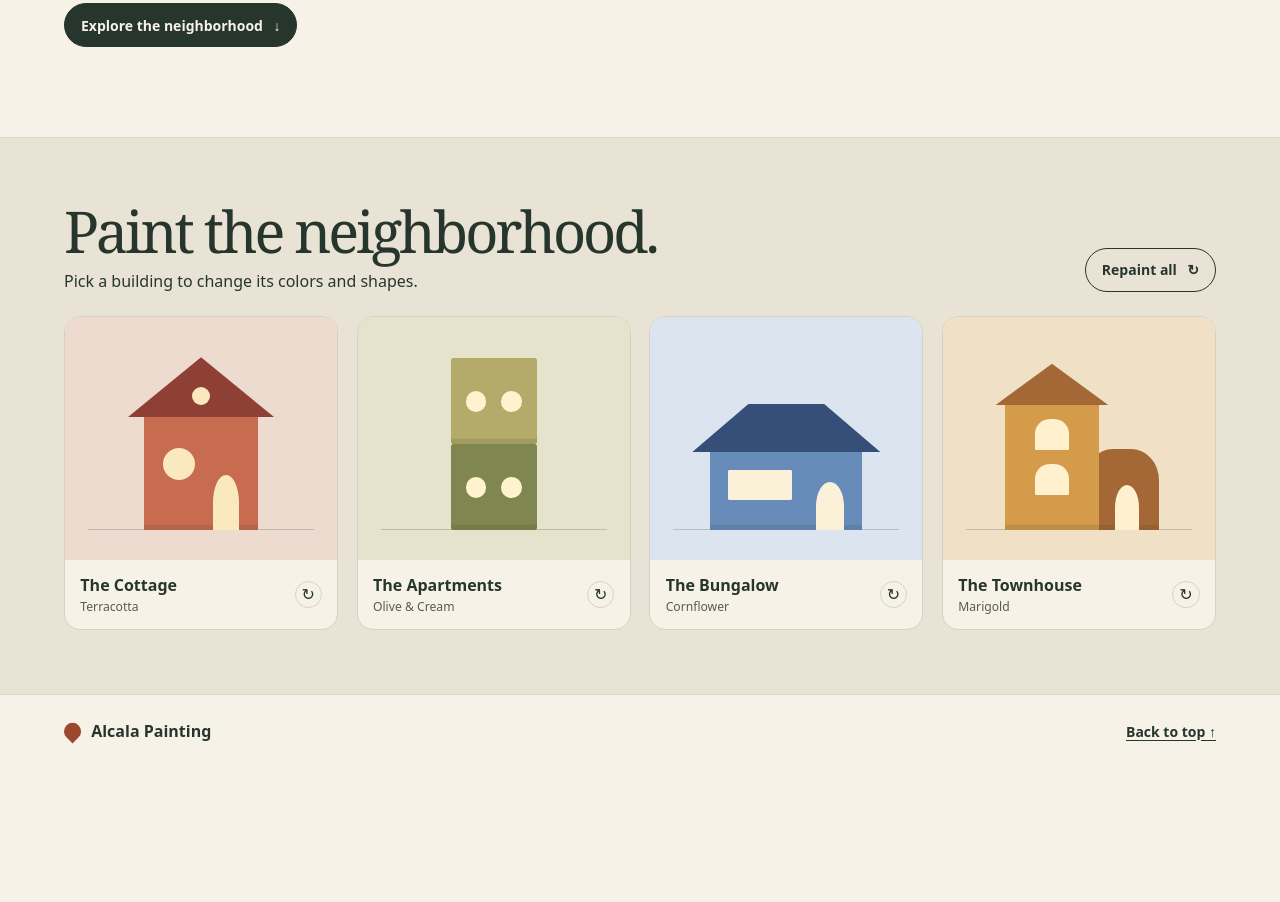
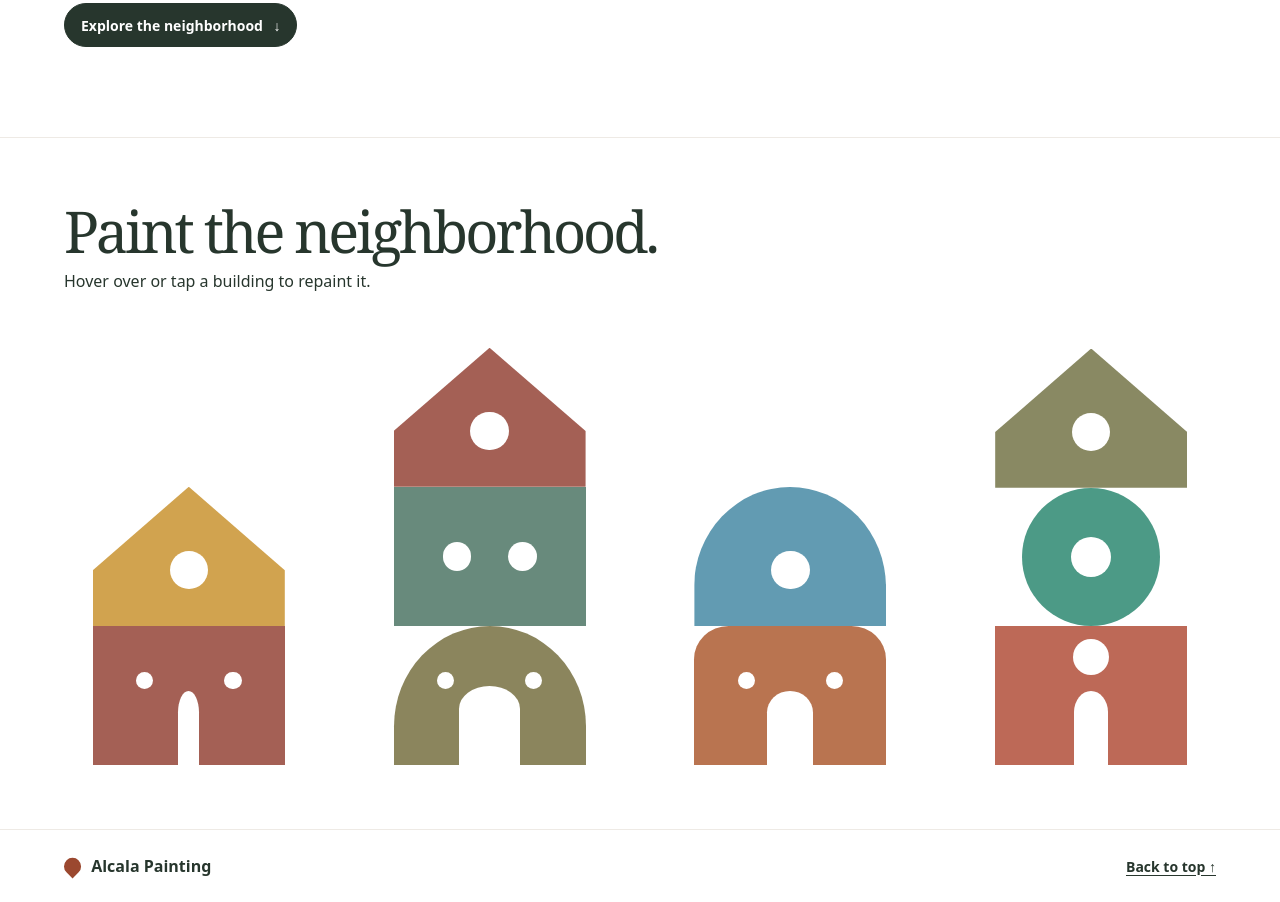
Before and after one commit to AlcalaPainting/AlcalaPainting.github.io, a plain HTML site: page index.html in a window 1280 px wide. Shown: the part 433-1335 px from the top of the page. Before the commit the page ends 1200 px from the top, so only its background shows below. Drawn offline with Linux system fonts and the light colour scheme.

Commit message:
Simplify the neighborhood and repaint buildings on hover

```diff
--- a/index.html
+++ b/index.html
@@ -4,7 +4,7 @@
   <meta charset="utf-8">
   <meta name="viewport" content="width=device-width, initial-scale=1">
   <meta name="description" content="Try fresh paint colors on four geometric homes from Alcala Painting.">
-  <meta name="theme-color" content="#f7f2e8">
+  <meta name="theme-color" content="#ffffff">
   <title>Alcala Painting</title>
   <link rel="stylesheet" href="styles.css">
   <script src="paint.js" defer></script>
@@ -25,74 +25,28 @@
     <section class="neighborhood" id="paint" aria-labelledby="paint-title">
       <div class="frame">
         <div class="section-heading">
-          <div>
-            <h2 id="paint-title">Paint the neighborhood.</h2>
-            <p>Pick a building to change its colors and shapes.</p>
-          </div>
-          <button class="paint-all" type="button" disabled>Repaint all <span aria-hidden="true">↻</span></button>
+          <h2 id="paint-title">Paint the neighborhood.</h2>
+          <p>Hover over or tap a building to repaint it.</p>
         </div>
 
-        <span id="repaint-label" class="visually-hidden">Repaint</span>
         <div class="buildings">
-          <button class="building cottage" type="button" data-finish="0" aria-labelledby="repaint-label cottage-name" aria-describedby="cottage-finish" disabled>
-            <span class="stage" aria-hidden="true">
-              <span class="art">
-                <span class="wall"></span>
-                <span class="roof"></span>
-                <span class="roof-window"></span>
-                <span class="round-window"></span>
-                <span class="door"></span>
-              </span>
-            </span>
-            <span class="card-caption">
-              <span><strong id="cottage-name">The Cottage</strong><span class="finish" id="cottage-finish">Terracotta</span></span>
-              <span class="repaint-icon" aria-hidden="true">↻</span>
-            </span>
+          <button class="building cottage" type="button" data-finish="0" aria-label="Repaint the cottage" disabled>
+            <span class="layer top" aria-hidden="true"><span class="windows"><i></i></span></span>
+            <span class="layer ground" aria-hidden="true"><span class="windows"><i></i><i></i></span><span class="door"></span></span>
           </button>
-
-          <button class="building apartments" type="button" data-finish="0" aria-labelledby="repaint-label apartments-name" aria-describedby="apartments-finish" disabled>
-            <span class="stage" aria-hidden="true">
-              <span class="art">
-                <span class="floor floor-top"><i></i><i></i></span>
-                <span class="floor floor-bottom"><i></i><i></i></span>
-              </span>
-            </span>
-            <span class="card-caption">
-              <span><strong id="apartments-name">The Apartments</strong><span class="finish" id="apartments-finish">Olive &amp; Cream</span></span>
-              <span class="repaint-icon" aria-hidden="true">↻</span>
-            </span>
+          <button class="building apartments" type="button" data-finish="0" aria-label="Repaint the apartments" disabled>
+            <span class="layer top" aria-hidden="true"><span class="windows"><i></i></span></span>
+            <span class="layer middle" aria-hidden="true"><span class="windows"><i></i><i></i></span></span>
+            <span class="layer ground" aria-hidden="true"><span class="windows"><i></i><i></i></span><span class="door"></span></span>
           </button>
-
-          <button class="building bungalow" type="button" data-finish="0" aria-labelledby="repaint-label bungalow-name" aria-describedby="bungalow-finish" disabled>
-            <span class="stage" aria-hidden="true">
-              <span class="art">
-                <span class="wall"></span>
-                <span class="roof"></span>
-                <span class="picture-window"></span>
-                <span class="door"></span>
-              </span>
-            </span>
-            <span class="card-caption">
-              <span><strong id="bungalow-name">The Bungalow</strong><span class="finish" id="bungalow-finish">Cornflower</span></span>
-              <span class="repaint-icon" aria-hidden="true">↻</span>
-            </span>
+          <button class="building bungalow" type="button" data-finish="0" aria-label="Repaint the bungalow" disabled>
+            <span class="layer top" aria-hidden="true"><span class="windows"><i></i></span></span>
+            <span class="layer ground" aria-hidden="true"><span class="windows"><i></i><i></i></span><span class="door"></span></span>
           </button>
-
-          <button class="building townhouse" type="button" data-finish="0" aria-labelledby="repaint-label townhouse-name" aria-describedby="townhouse-finish" disabled>
-            <span class="stage" aria-hidden="true">
-              <span class="art">
-                <span class="wing"></span>
-                <span class="wall"></span>
-                <span class="roof"></span>
-                <span class="upper-window"></span>
-                <span class="lower-window"></span>
-                <span class="door"></span>
-              </span>
-            </span>
-            <span class="card-caption">
-              <span><strong id="townhouse-name">The Townhouse</strong><span class="finish" id="townhouse-finish">Marigold</span></span>
-              <span class="repaint-icon" aria-hidden="true">↻</span>
-            </span>
+          <button class="building townhouse" type="button" data-finish="0" aria-label="Repaint the townhouse" disabled>
+            <span class="layer top" aria-hidden="true"><span class="windows"><i></i></span></span>
+            <span class="layer middle" aria-hidden="true"><span class="windows"><i></i></span></span>
+            <span class="layer ground" aria-hidden="true"><span class="windows"><i></i></span><span class="door"></span></span>
           </button>
         </div>
         <p class="visually-hidden" role="status" id="paint-status"></p>
--- a/paint.js
+++ b/paint.js
@@ -1,33 +1,22 @@
-const paintFinishes = [
-  ['Terracotta', 'Sage', 'Lilac'],
-  ['Olive & Cream', 'Plum & Blush', 'Navy & Sky'],
-  ['Cornflower', 'Paprika', 'Eucalyptus'],
-  ['Marigold', 'Mulberry', 'Lagoon'],
-];
+const buildings = document.querySelectorAll('.building');
+const paintStatus = document.querySelector('#paint-status');
+const finishCount = 3;
 
-const buildings = [...document.querySelectorAll('.building')];
-const repaintAll = document.querySelector('.paint-all');
-const paintStatus = document.querySelector('#paint-status');
-
-function repaint(building, finishes) {
-  const nextFinish = (Number(building.dataset.finish) + 1) % finishes.length;
-  const finish = finishes[nextFinish];
-
+function repaint(building) {
+  const nextFinish = (Number(building.dataset.finish) + 1) % finishCount;
   building.dataset.finish = nextFinish;
-  building.querySelector('.finish').textContent = finish;
-  return finish;
+  return nextFinish;
 }
 
-buildings.forEach((building, index) => {
+buildings.forEach((building) => {
+  building.addEventListener('pointerenter', (event) => {
+    if ((event.pointerType === 'mouse' || event.pointerType === 'pen') && event.buttons === 0) {
+      repaint(building);
+    }
+  });
   building.addEventListener('click', () => {
-    const finish = repaint(building, paintFinishes[index]);
-    paintStatus.textContent = `${building.querySelector('strong').textContent} repainted in ${finish}.`;
+    const nextFinish = repaint(building);
+    paintStatus.textContent = `${building.getAttribute('aria-label')}. Design ${nextFinish + 1} of ${finishCount}.`;
   });
   building.disabled = false;
 });
-
-repaintAll.addEventListener('click', () => {
-  const finishes = buildings.map((building, index) => repaint(building, paintFinishes[index]));
-  paintStatus.textContent = `All four buildings repainted in ${finishes.join(', ')}.`;
-});
-repaintAll.disabled = false;
--- a/styles.css
+++ b/styles.css
@@ -1,6 +1,6 @@
 :root {
   color-scheme: light;
-  --paper: #f7f2e8;
+  --paper: #fff;
   --ink: #27362d;
   --accent: #9b482f;
   font-family: system-ui, sans-serif;
@@ -81,8 +81,7 @@ button { font: inherit; }
   margin: 1.4rem 0 1.65rem;
 }
 
-.intro-link,
-.paint-all {
+.intro-link {
   display: inline-flex;
   align-items: center;
   gap: .65rem;
@@ -92,9 +91,6 @@ button { font: inherit; }
   font-weight: 650;
   font-size: .875rem;
   text-decoration: none;
-}
-
-.intro-link {
   background: var(--ink);
   color: var(--paper);
 }
@@ -102,18 +98,8 @@ button { font: inherit; }
 .intro-link:hover { background: #3c5043; }
 
 .neighborhood {
-  background: #e9e3d6;
-  border-block: 1px solid #ded7c9;
+  border-block: 1px solid #eeeae5;
   padding-block: clamp(2.5rem, 5vw, 4.5rem);
-}
-
-.section-heading {
-  display: flex;
-  justify-content: space-between;
-  align-items: end;
-  flex-wrap: wrap;
-  gap: 1rem;
-  margin-bottom: 1.5rem;
 }
 
 .section-heading h2 {
@@ -124,268 +110,161 @@ button { font: inherit; }
 
 .section-heading p { margin: .65rem 0 0; }
 
-.paint-all {
-  background: transparent;
-  color: var(--ink);
-}
-
-.paint-all:hover:enabled { background: var(--paper); }
-button:enabled { cursor: pointer; }
-
 .buildings {
   display: grid;
   grid-template-columns: repeat(4, minmax(0, 1fr));
-  gap: clamp(.55rem, 1.45vw, 1.2rem);
+  align-items: end;
+  justify-items: center;
+  gap: clamp(1.25rem, 4vw, 3.5rem);
+  margin-block-start: clamp(2rem, 5vw, 3.5rem);
 }
 
 .building {
-  display: flex;
-  flex-direction: column;
-  min-width: 0;
-  overflow: hidden;
+  --gable: polygon(0 60%, 50% 0, 100% 60%, 100% 100%, 0 100%);
+  --low-gable: polygon(0 42%, 50% 0, 100% 42%, 100% 100%, 0 100%);
+  --offset-gable: polygon(0 62%, 38% 0, 100% 48%, 100% 100%, 0 100%);
+  --flat: polygon(0 0, 50% 0, 100% 0, 100% 100%, 0 100%);
+  --arch: 50% 50% 0 0 / 72% 72% 0 0;
+  width: min(100%, 12rem);
+  margin: 0;
   padding: 0;
-  border: 1px solid #d7d1c3;
-  border-radius: 1rem;
-  background: var(--paper);
-  color: var(--ink);
-  text-align: left;
+  border: 0;
+  background: transparent;
+  color: inherit;
   -webkit-tap-highlight-color: transparent;
 }
 
-.stage {
+.building:enabled { cursor: pointer; }
+
+.layer {
   position: relative;
-  width: 100%;
-  display: grid;
-  place-items: end center;
-  aspect-ratio: 1.12;
-  overflow: hidden;
-  background: var(--sky);
-  transition: background-color .4s ease;
+  display: block;
+  aspect-ratio: 1.38;
+  transition: background-color .34s ease, border-radius .38s ease, clip-path .38s ease;
 }
 
-.stage::before {
-  content: "";
-  position: absolute;
-  width: 83%;
-  left: 8.5%;
-  bottom: 12%;
-  border-bottom: 1px solid rgb(39 54 45 / .22);
+.top {
+  background: var(--top-paint);
+  border-radius: var(--top-rounding, 0);
+  clip-path: var(--roofline, var(--gable));
 }
 
-.art {
-  position: absolute;
-  display: block;
-  width: min(84%, 12.5rem);
-  bottom: 12%;
-  aspect-ratio: 1.2;
+.middle {
+  background: var(--middle-paint);
+  border-radius: var(--middle-rounding, 0);
 }
 
-.art > span,
-.floor i {
-  display: block;
-  position: absolute;
-  transition: background-color .4s ease, border-radius .45s ease, clip-path .45s ease, transform .45s ease;
+.ground {
+  background: var(--ground-paint);
+  border-radius: var(--ground-rounding, 0);
 }
 
-.wall, .floor { background: var(--siding); }
-.roof, .wing { background: var(--trim); }
-.door, .roof-window, .round-window, .picture-window, .upper-window, .lower-window, .floor i {
-  background: var(--detail);
+.windows {
+  position: absolute;
+  inset: 0;
+  display: flex;
+  justify-content: center;
+  align-items: center;
+  gap: 19%;
 }
 
-.wall, .floor, .wing {
-  box-shadow: inset 0 -.33rem rgb(39 54 45 / .12);
+.top .windows { top: 20%; }
+
+.windows i,
+.door { background: var(--paper); }
+
+.windows i {
+  width: var(--window-width, 15%);
+  aspect-ratio: 1;
+  border-radius: var(--window-rounding, 50%);
+  transition: border-radius .38s ease, width .38s ease;
+}
+
+.top { --window-width: 20%; }
+.ground { --window-width: 9%; }
+
+.ground .windows {
+  top: 0;
+  bottom: 22%;
+  gap: 37%;
+}
+
+.door {
+  position: absolute;
+  inset: auto 0 0;
+  width: var(--door-width, 24%);
+  height: var(--door-height, 53%);
+  margin-inline: auto;
+  border-radius: 50% 50% 0 0 / 29% 29% 0 0;
 }
 
 .cottage {
-  --sky: #eedbcf;
-  --siding: #c86c50;
-  --trim: #8e4034;
-  --detail: #fae8be;
-  --roofline: polygon(50% 0, 50% 0, 100% 100%, 0 100%);
-  --window-corner: 50%;
+  --top-paint: #d1a34f;
+  --ground-paint: #a46055;
+  --door-width: 11%;
 }
 
-.cottage[data-finish="1"] {
-  --sky: #dbe5d5;
-  --siding: #7e986c;
-  --trim: #476746;
-  --detail: #f9e7ba;
-  --roofline: polygon(29% 0, 72% 0, 100% 100%, 0 100%);
-  --window-corner: 18%;
-  --door-corner: 12%;
+.apartments {
+  --top-paint: #a46055;
+  --middle-paint: #688a7c;
+  --ground-paint: #8b855d;
+  --ground-rounding: var(--arch);
+  --door-width: 32%;
+  --door-height: 57%;
 }
 
-.cottage[data-finish="2"] {
-  --sky: #e9dff1;
-  --siding: #a289bc;
-  --trim: #604274;
-  --detail: #f9eadf;
-  --roofline: polygon(0 0, 76% 28%, 100% 100%, 0 100%);
-  --window-corner: 50% 50% 12% 12%;
+.bungalow {
+  --top-paint: #629bb2;
+  --ground-paint: #b97450;
+  --roofline: var(--flat);
+  --top-rounding: var(--arch);
+  --ground-rounding: 18% 18% 0 0 / 24% 24% 0 0;
 }
 
-.cottage .wall { width: 57%; aspect-ratio: 1; bottom: 0; left: 21.5%; }
-.cottage .roof { width: 73%; height: 36%; left: 13.5%; bottom: 68%; clip-path: var(--roofline); }
-.cottage .roof-window { width: 9%; aspect-ratio: 1; left: 45.5%; bottom: 75%; border-radius: var(--window-corner); }
-.cottage .round-window { width: 16%; aspect-ratio: 1; left: 31%; bottom: 30%; border-radius: var(--window-corner); }
-.cottage .door { width: 13%; height: 33%; left: 56%; bottom: 0; border-radius: var(--door-corner, 50%) var(--door-corner, 50%) 0 0; }
-
-.apartments {
-  --sky: #e6e3cc;
-  --siding: #80864f;
-  --trim: #b4aa69;
-  --detail: #fff2cf;
-  --floor-corner: 3%;
-  --window-corner: 50%;
-  --shift: 0%;
+.townhouse {
+  --top-paint: #898963;
+  --middle-paint: #4c9a86;
+  --ground-paint: #bd6957;
+  --door-width: 18%;
 }
 
-.apartments[data-finish="1"] {
-  --sky: #efdde4;
-  --siding: #735369;
-  --trim: #a8758d;
-  --detail: #f9e4db;
-  --floor-corner: 23% 23% 2% 2%;
-  --window-corner: 15%;
-  --shift: -18%;
+.townhouse .middle {
+  width: 72%;
+  margin-inline: auto;
+  aspect-ratio: 1;
+  --middle-rounding: 50%;
+  --window-width: 29%;
 }
 
-.apartments[data-finish="2"] {
-  --sky: #dce8ed;
-  --siding: #3e5a73;
-  --trim: #6b92b0;
-  --detail: #f7eacb;
-  --floor-corner: 4% 30% 4% 4%;
-  --window-corner: 55% 55% 8% 8%;
-  --shift: 18%;
+.townhouse .ground { --window-width: 19%; }
+.townhouse .ground .windows { bottom: 55%; }
+
+.building[data-finish="1"] {
+  --roofline: var(--offset-gable);
+  --top-rounding: 0 0 22% 22% / 0 0 17% 17%;
+  --middle-rounding: 17%;
+  --ground-rounding: var(--arch);
+  --window-rounding: 22% 22% 8% 8%;
 }
 
-.apartments .floor {
-  display: flex;
-  justify-content: space-evenly;
-  align-items: center;
-  width: 43%;
-  aspect-ratio: 1;
-  left: 28.5%;
-  border-radius: var(--floor-corner);
+.building[data-finish="2"] {
+  --roofline: var(--flat);
+  --top-rounding: var(--arch);
+  --middle-rounding: 0 30% 0 0;
+  --ground-rounding: 24% 0 0 0;
+  --window-rounding: 50% 50% 8% 8%;
 }
 
-.apartments .floor-top { bottom: 51.6%; background: var(--trim); transform: translateX(var(--shift)); }
-.apartments .floor-bottom { bottom: 0; }
-.apartments .floor i { position: static; width: 24%; aspect-ratio: 1; border-radius: var(--window-corner); }
-
-.bungalow {
-  --sky: #dce5ef;
-  --siding: #688cba;
-  --trim: #354f79;
-  --detail: #faf1d8;
-  --roofline: polygon(30% 0, 70% 0, 100% 100%, 0 100%);
-  --window-corner: 3%;
-}
-
-.bungalow[data-finish="1"] {
-  --sky: #f1ddd2;
-  --siding: #c47256;
-  --trim: #873c36;
-  --detail: #ffe6ac;
-  --roofline: polygon(12% 0, 100% 80%, 100% 100%, 0 100%);
-  --window-corner: 45% 45% 5% 5%;
-  --door-corner: 9%;
-}
-
-.bungalow[data-finish="2"] {
-  --sky: #d8e8e2;
-  --siding: #689483;
-  --trim: #325e53;
-  --detail: #fcf2d8;
-  --roofline: polygon(0 28%, 84% 0, 100% 100%, 0 100%);
-  --window-corner: 28%;
-}
-
-.bungalow .wall { width: 76%; height: 49%; left: 12%; bottom: 0; }
-.bungalow .roof { width: 94%; height: 29%; left: 3%; bottom: 47%; clip-path: var(--roofline); }
-.bungalow .picture-window { width: 32%; height: 18%; left: 21%; bottom: 18%; border-radius: var(--window-corner); }
-.bungalow .door { width: 14%; height: 29%; left: 65%; bottom: 0; border-radius: var(--door-corner, 50%) var(--door-corner, 50%) 0 0; }
-
-.townhouse {
-  --sky: #f0e1c6;
-  --siding: #d39b4a;
-  --trim: #a36836;
-  --detail: #fff0ce;
-  --roofline: polygon(50% 0, 50% 0, 100% 100%, 0 100%);
-  --window-corner: 45% 45% 4% 4%;
-  --wing-corner: 38% 38% 0 0;
-}
-
-.townhouse[data-finish="1"] {
-  --sky: #eedce2;
-  --siding: #a0637d;
-  --trim: #773d56;
-  --detail: #fae9cb;
-  --roofline: polygon(20% 0, 80% 0, 100% 100%, 0 100%);
-  --window-corner: 50%;
-  --wing-corner: 2%;
-}
-
-.townhouse[data-finish="2"] {
-  --sky: #d7e7e9;
-  --siding: #569498;
-  --trim: #326367;
-  --detail: #fbf0cb;
-  --roofline: polygon(0 58%, 81% 0, 100% 100%, 0 100%);
-  --window-corner: 6%;
-  --door-corner: 6%;
-  --wing-corner: 0 55% 0 0;
-}
-
-.townhouse .wing { width: 37%; height: 49%; left: 53%; bottom: 0; border-radius: var(--wing-corner); }
-.townhouse .wall { width: 47%; height: 77%; left: 13%; bottom: 0; }
-.townhouse .roof { width: 57%; height: 25%; left: 8%; bottom: 75%; clip-path: var(--roofline); }
-.townhouse .upper-window, .townhouse .lower-window { width: 17%; height: 19%; left: 28%; border-radius: var(--window-corner); }
-.townhouse .upper-window { bottom: 48%; }
-.townhouse .lower-window { bottom: 21%; }
-.townhouse .door { width: 12%; height: 27%; left: 68%; bottom: 0; border-radius: var(--door-corner, 50%) var(--door-corner, 50%) 0 0; }
-
-.card-caption {
-  display: flex;
-  flex: 1;
-  width: 100%;
-  justify-content: space-between;
-  align-items: center;
-  gap: .4rem;
-  padding: .8rem clamp(.55rem, 1.2vw, 1rem);
-  min-height: 4.35rem;
-}
-
-.card-caption strong {
-  display: block;
-  font-size: clamp(.84rem, 1.55vw, 1rem);
-}
-
-.finish {
-  display: block;
-  margin-top: .12rem;
-  color: #545c51;
-  font-size: .76rem;
-}
-
-.repaint-icon {
-  display: grid;
-  place-items: center;
-  flex: none;
-  width: 1.7rem;
-  aspect-ratio: 1;
-  border: 1px solid #d7d1c3;
-  border-radius: 50%;
-  line-height: 1;
-  transition: background-color .2s ease, color .2s ease;
-}
-
-.building:is(:hover, :focus-visible, :active):enabled .repaint-icon {
-  background: var(--ink);
-  color: var(--paper);
-}
+.cottage[data-finish="1"] { --top-paint: #7e986c; --ground-paint: #58775f; }
+.cottage[data-finish="2"] { --top-paint: #a289bc; --ground-paint: #785c8c; }
+.apartments[data-finish="1"] { --top-paint: #a8758d; --middle-paint: #d59da0; --ground-paint: #735369; --ground-rounding: 19% 19% 0 0; }
+.apartments[data-finish="2"] { --top-paint: #6b92b0; --middle-paint: #99bfc7; --ground-paint: #3e5a73; --roofline: var(--low-gable); --top-rounding: 0; }
+.bungalow[data-finish="1"] { --top-paint: #c47256; --ground-paint: #a5604e; }
+.bungalow[data-finish="2"] { --top-paint: #689483; --ground-paint: #467569; --roofline: var(--low-gable); --top-rounding: 0; }
+.townhouse[data-finish="1"] { --top-paint: #a0637d; --middle-paint: #d5979f; --ground-paint: #773d56; }
+.townhouse[data-finish="2"] { --top-paint: #569498; --middle-paint: #7bb5ad; --ground-paint: #326367; --roofline: var(--low-gable); --top-rounding: 0; }
+.townhouse[data-finish="1"] .middle { --middle-rounding: 16%; }
+.townhouse[data-finish="2"] .middle { --middle-rounding: 50% 50% 14% 14% / 55% 55% 14% 14%; }
 
 .visually-hidden {
   position: absolute;
@@ -401,5 +280,5 @@ button:enabled { cursor: pointer; }
 }
 
 @media (prefers-reduced-motion: reduce) {
-  .stage, .art > span, .floor i, .repaint-icon { transition: none; }
+  .layer, .windows i { transition: none; }
 }
```
